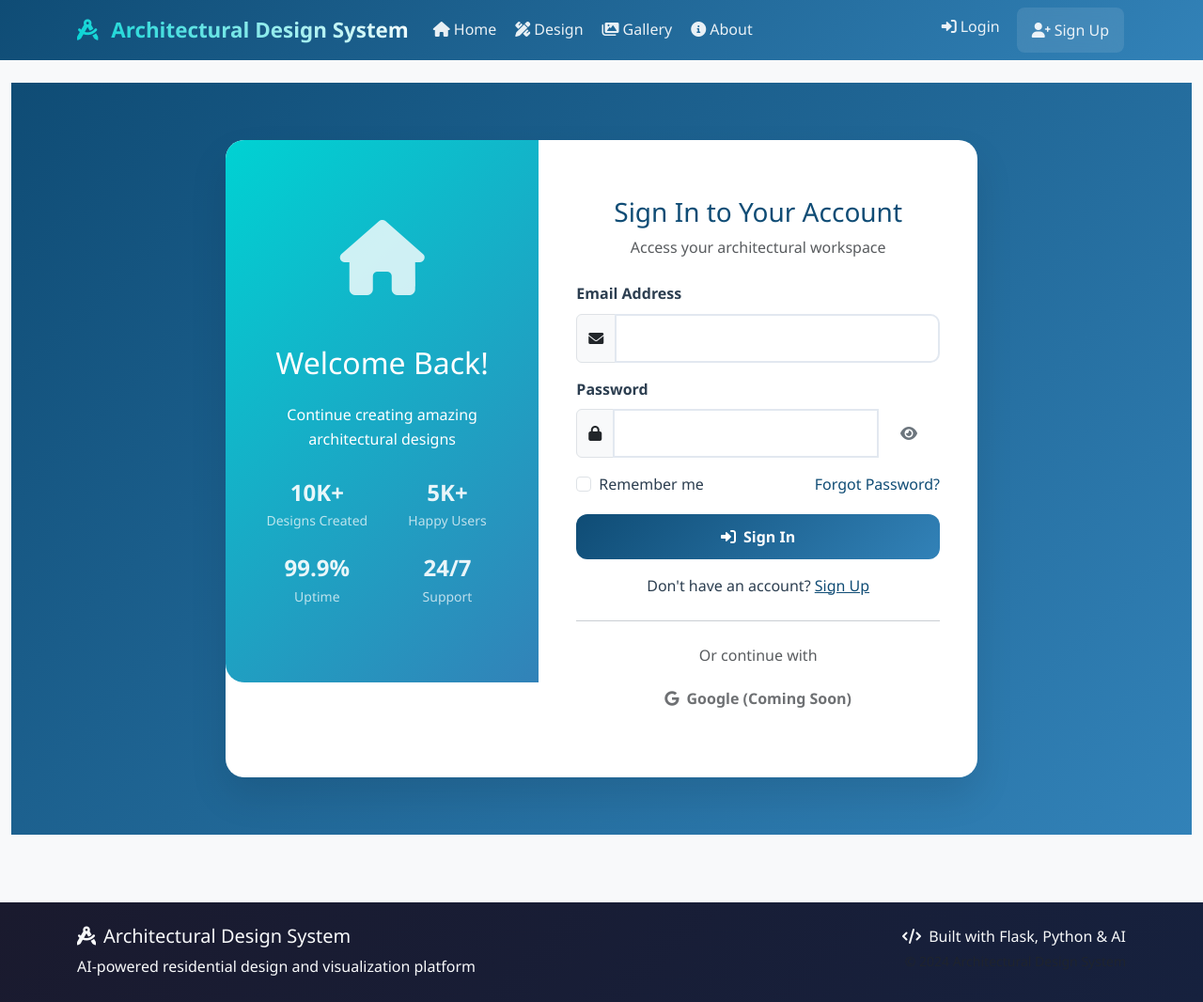
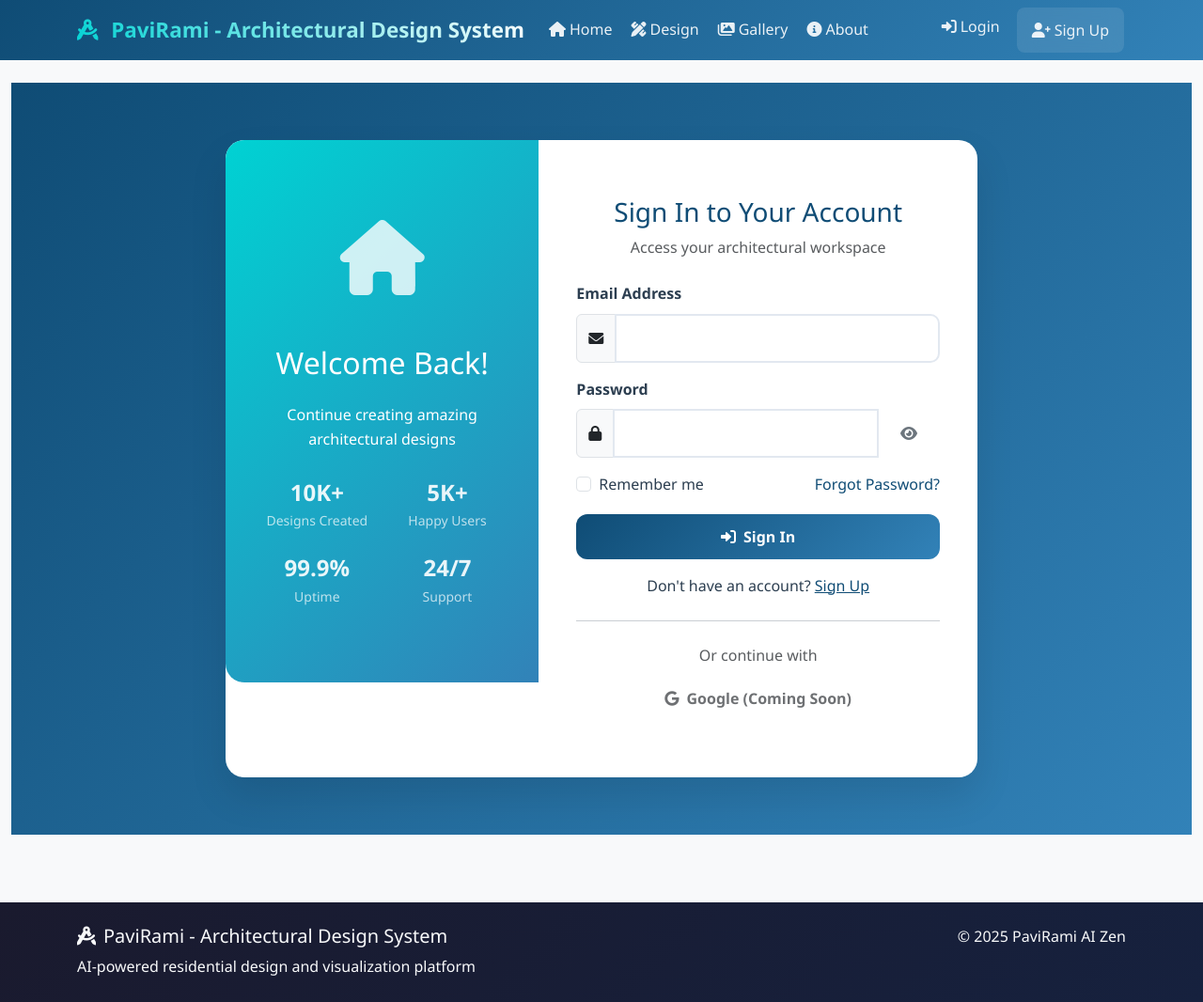
Before and after one commit to ramisn26/AI-Architect, a Flask app: page /auth/login in a window 1280 px wide. Shown: the whole page at 94% size. Run offline with Flask 3, Linux system fonts and the light colour scheme; some libraries are stand-ins or nearby versions.

Commit message:
PaviRami Added

```diff
--- a/templates/base.html
+++ b/templates/base.html
@@ -3,7 +3,7 @@
 <head>
     <meta charset="UTF-8">
     <meta name="viewport" content="width=device-width, initial-scale=1.0">
-    <title>{% block title %}Architectural Design System{% endblock %}</title>
+    <title>{% block title %} PaviRami - Architectural Design System{% endblock %}</title>
 
     <!-- Bootstrap CSS -->
     <link href="https://cdn.jsdelivr.net/npm/bootstrap@5.3.0/dist/css/bootstrap.min.css" rel="stylesheet">
@@ -307,7 +307,7 @@
         <div class="container">
             <a class="navbar-brand" href="{{ url_for('index') }}">
                 <i class="fas fa-drafting-compass me-2"></i>
-                Architectural Design System
+                PaviRami - Architectural Design System
             </a>
 
             <button class="navbar-toggler" type="button" data-bs-toggle="collapse" data-bs-target="#navbarNav">
@@ -433,15 +433,16 @@
         <div class="container">
             <div class="row">
                 <div class="col-md-6">
-                    <h5><i class="fas fa-drafting-compass me-2"></i>Architectural Design System</h5>
-                    <p class="mb-0">AI-powered residential design and visualization platform</p>
+                    <h5><i class="fas fa-drafting-compass me-2"></i>PaviRami - Architectural Design System</h5>
+                    <p class="mb-0">AI-powered residential design and visualization platform
+                    </p>
                 </div>
                 <div class="col-md-6 text-md-end">
                     <p class="mb-0">
-                        <i class="fas fa-code me-1"></i>
-                        Built with Flask, Python & AI
+                        <!-- <i class="fas fa-code me-1"></i> -->
+                        <p>© 2025 PaviRami AI Zen</p>
                     </p>
-                    <small class="text-muted">© 2024 Architectural Design System</small>
+
                 </div>
             </div>
         </div>
```
